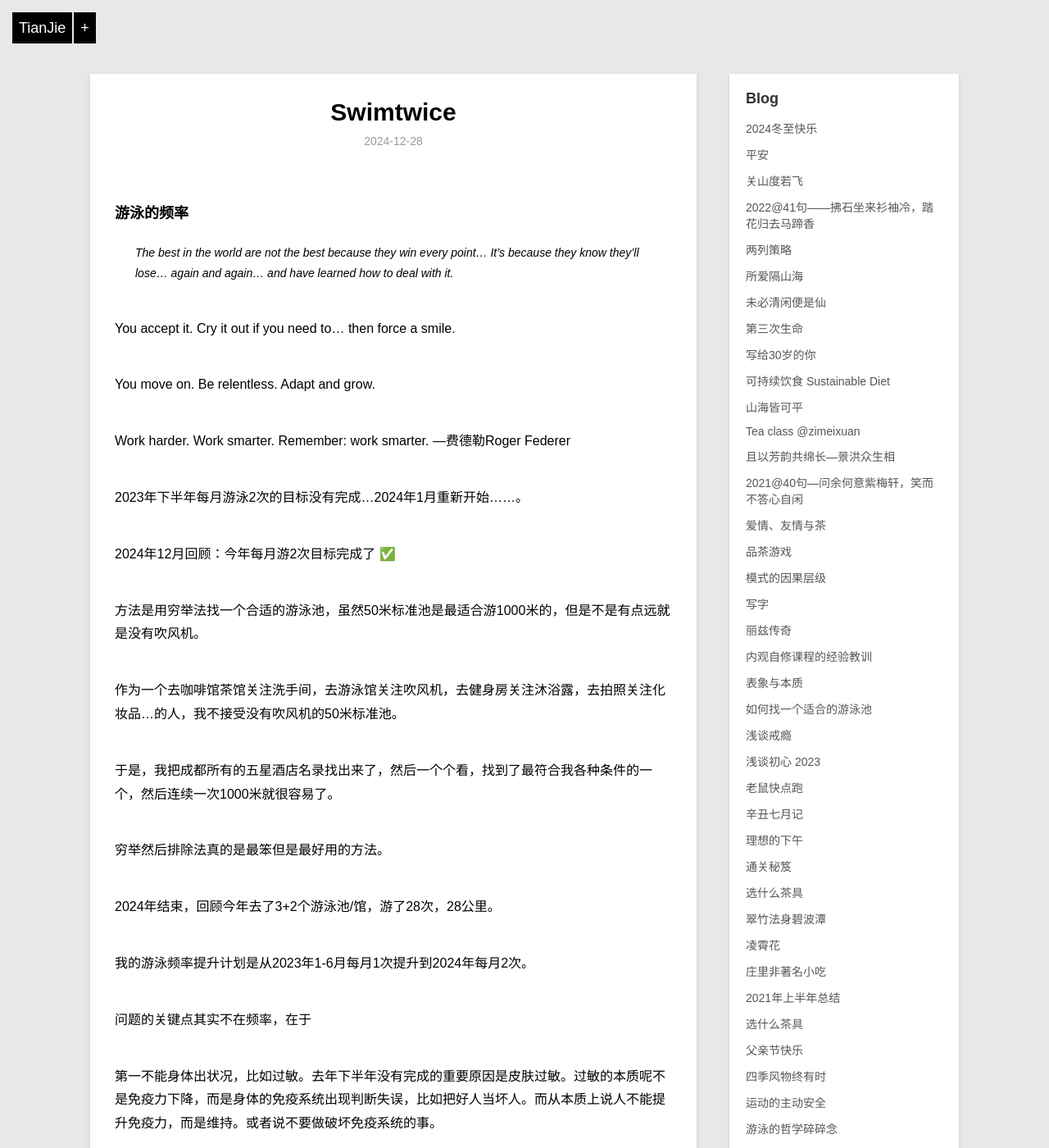
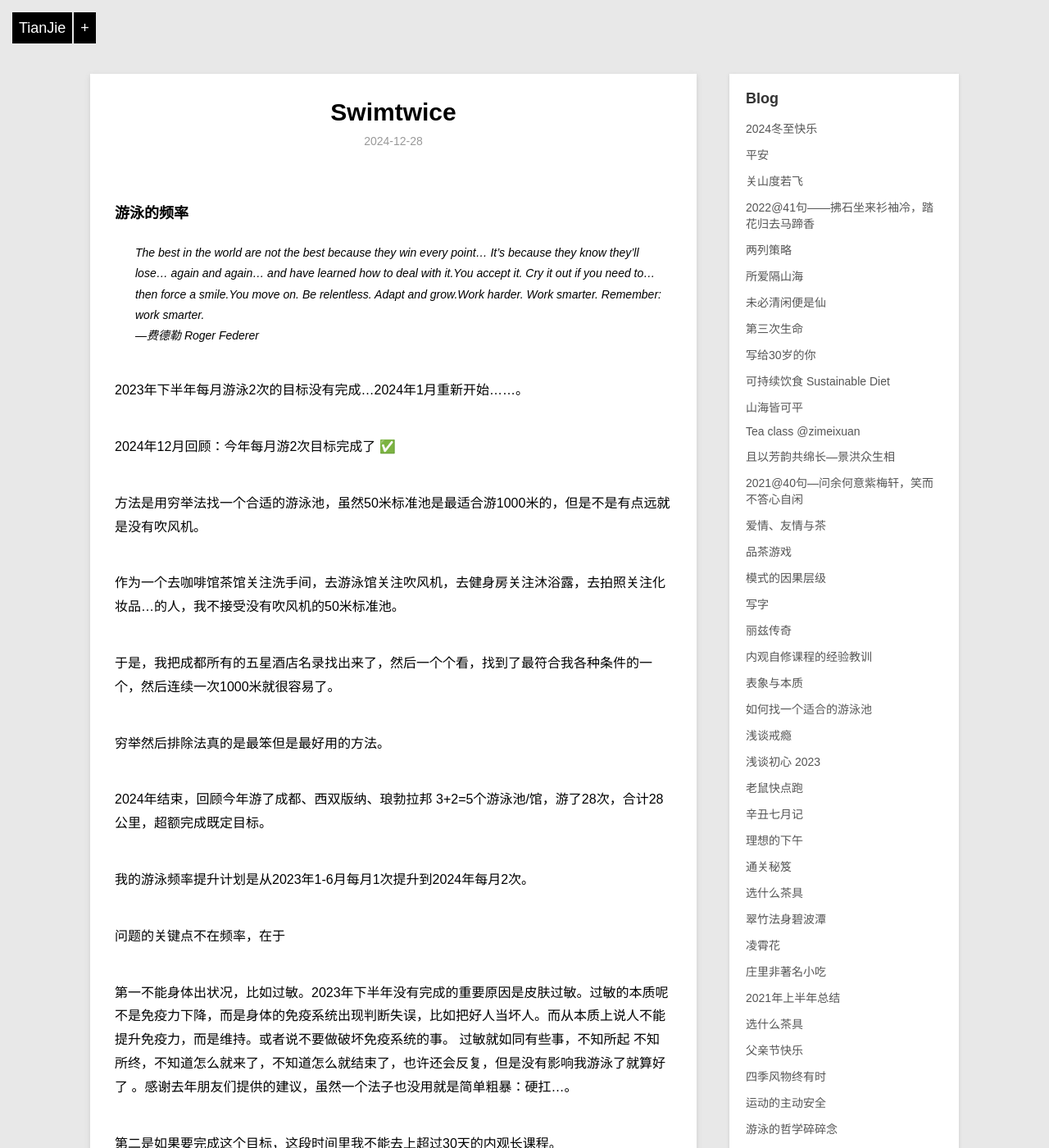
Before and after one commit to violettianjie/violettianjie.github.io, a Jekyll site: the page built from _posts/blog/2024-12-28-swimtwice.md, in a window 1280 px wide and 1400 px high. Shown: the whole window at 82% size. Built offline with Jekyll 4.4.1, drawn with Linux system fonts in a browser that asks for light colours; our own code applies the rules of GitHub Pages for plain Markdown files.

Commit message:
Update 2024-12-28-swimtwice.md

```diff
--- a/_posts/blog/2024-12-28-swimtwice.md
+++ b/_posts/blog/2024-12-28-swimtwice.md
@@ -1,17 +1,11 @@
 ### 游泳的频率
 
-> The best in the world are not the best because they win every point... It’s because they know they’ll lose... again and again… and have learned how to deal with it.
-
-You accept it. Cry it out if you need to... then force a smile.
-
-You move on. Be relentless. Adapt and grow.
-
-Work harder. Work smarter. Remember: work smarter.  ---费德勒Roger Federer
+> The best in the world are not the best because they win every point... It’s because they know they’ll lose... again and again… and have learned how to deal with it.You accept it. Cry it out if you need to... then force a smile.You move on. Be relentless. Adapt and grow.Work harder. Work smarter. Remember: work smarter.
+> ---费德勒 Roger Federer
 
 
 
 2023年下半年每月游泳2次的目标没有完成…2024年1月重新开始……。
-
 
 
 2024年12月回顾：今年每月游2次目标完成了 ✅
@@ -25,13 +19,14 @@ Work harder. Work smarter. Remember: work smarter.  ---费德勒Roger Federer
 穷举然后排除法真的是最笨但是最好用的方法。
 
 
-2024年结束，回顾今年去了3+2个游泳池/馆，游了28次，28公里。
+2024年结束，回顾今年游了成都、西双版纳、琅勃拉邦 3+2=5个游泳池/馆，游了28次，合计28公里，超额完成既定目标。
 
 我的游泳频率提升计划是从2023年1-6月每月1次提升到2024年每月2次。
 
-问题的关键点其实不在频率，在于
+问题的关键点不在频率，在于
 
-第一不能身体出状况，比如过敏。去年下半年没有完成的重要原因是皮肤过敏。过敏的本质呢不是免疫力下降，而是身体的免疫系统出现判断失误，比如把好人当坏人。而从本质上说人不能提升免疫力，而是维持。或者说不要做破坏免疫系统的事。
+第一不能身体出状况，比如过敏。2023年下半年没有完成的重要原因是皮肤过敏。过敏的本质呢不是免疫力下降，而是身体的免疫系统出现判断失误，比如把好人当坏人。而从本质上说人不能提升免疫力，而是维持。或者说不要做破坏免疫系统的事。
+过敏就如同有些事，不知所起 不知所终，不知道怎么就来了，不知道怎么就结束了，也许还会反复，但是没有影响我游泳了就算好了 。感谢去年朋友们提供的建议，虽然一个法子也没用就是简单粗暴：硬扛…。
 
 第二是如果要完成这个目标，这段时间里我不能去上超过30天的内观长课程。
 
```
